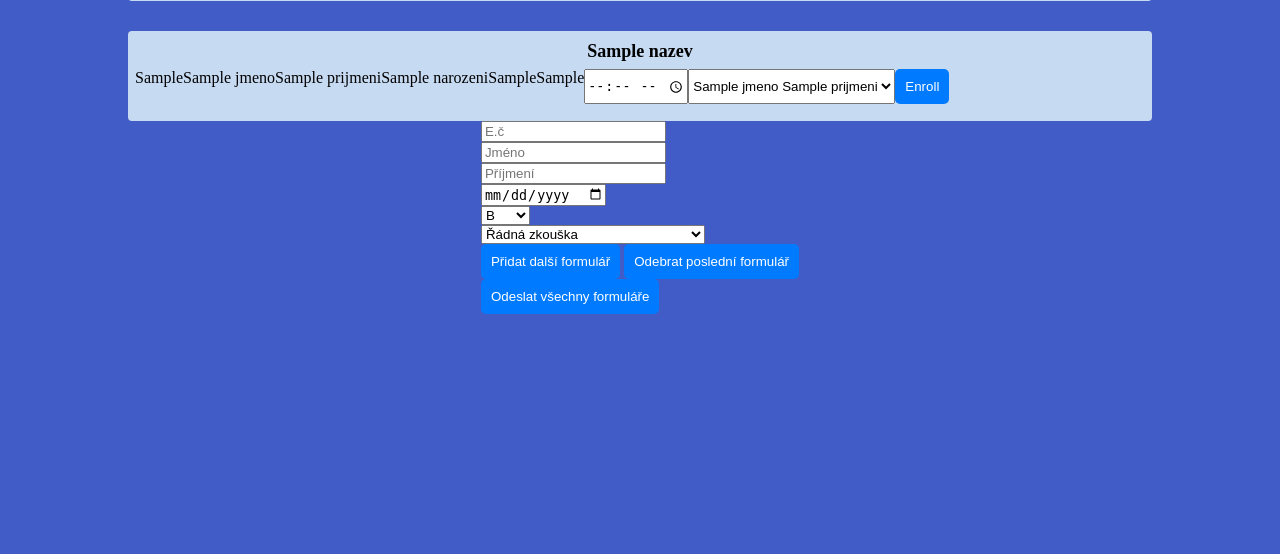
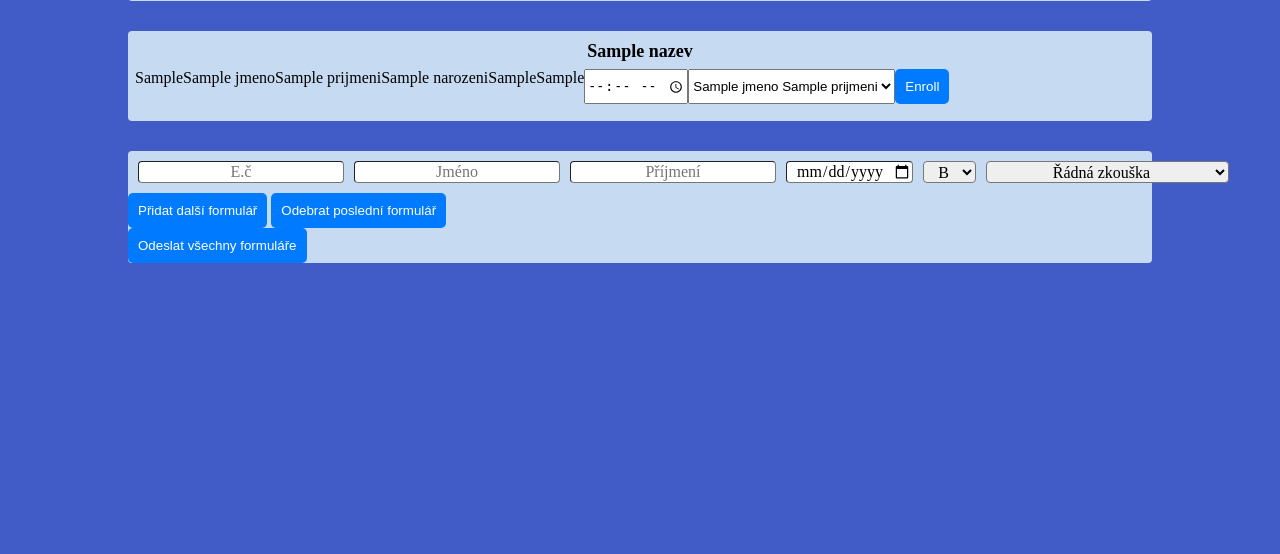
Before and after one commit to Yorrii/Rezervacni-system, a Python web app: template Code/templates/zapis_studenta_adminem.html in a window 1280 px wide. Shown: the part 168-722 px from the top of the page. Run offline with Jinja, Linux system fonts and the light colour scheme; the template is opened without the code that fills it: most values are stand-ins (such as "Sample title", 1, 10 or a date in 2020).

Commit message:
Styly, HTML
Úprava stylů, úprava html pro výpis termínů, html pro zápis studentů adminem

```diff
--- a/Code/static/styles.css
+++ b/Code/static/styles.css
@@ -281,6 +281,8 @@ button:hover {
     display: grid;
     grid-template-columns: repeat(7, 1fr);
     gap: 10px;
+    padding-top: 10px;
+    padding-bottom: 10px;
     align-items: center;
     margin-top: 30px;
     border-radius: 4px;
@@ -303,7 +305,8 @@ button:hover {
     grid-template-columns: repeat(7, 1fr);
     gap: 10px;
     align-items: center;
-    padding: 10px;
+    padding-top: 10px;
+    padding-bottom: 10px;
     margin-top: 30px;
     border-radius: 4px;
     background-color: #C6DAF2;
@@ -439,3 +442,49 @@ button:hover {
 .log-zprava:nth-child(4) {
     white-space: nowrap;
   }
+
+.form-container {
+    display: flex;
+    flex-direction: column;
+    width: 100%;
+    background-color: #C6DAF2;
+    font-family: 'Work Sans';
+    margin-top: 30px;
+    border-radius: 4px;
+}
+
+.form-line {
+    display: grid;
+    grid-template-columns: repeat(6, 1fr);
+    gap: 10px;
+    margin: 10px;
+    align-items: center;
+}
+
+.form-group {
+    display: flex;
+    justify-content: center;
+    align-items: center;
+}
+
+.form-group input,
+.form-group select {
+    font-size: 16px;
+    height: 22px;
+    border-width: 1px;
+    font-family: 'Work Sans';
+    border-radius: 4px;
+    text-align: center;
+    box-sizing: border-box;
+}
+
+.unordered-list {
+    list-style-type: none;
+    font-family: 'Work Sans';
+    font-size: 12px;
+}
+
+.unordered-list > * {
+    margin-top: 15px;
+
+}
--- a/Code/templates/zapis_studenta_adminem.html
+++ b/Code/templates/zapis_studenta_adminem.html
@@ -52,6 +52,7 @@
         <div class="form-container">
             <div id="form-list">
                 <form class="exam-form">
+                    <div class="form-line">
                         <div class="form-group">
                             <input type="text" name="evidence_number" id="evidence_number" placeholder="E.č" required>
                         </div>
@@ -77,12 +78,13 @@
                         <div class="form-group">
                             <select name="exam_type" id="exam_type">
                                 <option value="Řádná_zkouška" selected>Řádná zkouška</option>
-                            <option value="Opravná_zkouška-jízda+test">Opravná zkouška (jízda+test)</option>
+                                <option value="Opravná_zkouška-test+jízda">Opravná zkouška (jízda+test)</option>
                                 <option value="Opravná_zkouška-jízda">Opravná zkouška (jízda)</option>
                                 <option value="Opravná_zkouška-technika">Opravná zkouška (technika)</option>
                                 <option value="Opravná_zkouška-technika+jízda">Opravná zkouška (technika+jízda)</option>
                                 <option value="Profesní_způsobilost-test">Profesní způsobilost</option>
                             </select>
+                        </div>
                     </div>
                 </form>
             </div>
@@ -102,6 +104,7 @@
     form.className = 'exam-form';
 
     form.innerHTML = `
+        <div class="form-line">
             <div class="form-group">
                 <input type="text" name="evidence_number" id="evidence_number" placeholder="E.č" required>
             </div>
@@ -127,12 +130,13 @@
             <div class="form-group">
                 <select name="exam_type" id="exam_type">
                     <option value="Řádná_zkouška" selected>Řádná zkouška</option>
-                <option value="Opravná_zkouška-jízda+test">Opravná zkouška (jízda+test)</option>
+                    <option value="Opravná_zkouška-test+jízda">Opravná zkouška (jízda+test)</option>
                     <option value="Opravná_zkouška-jízda">Opravná zkouška (jízda)</option>
                     <option value="Opravná_zkouška-technika">Opravná zkouška (technika)</option>
                     <option value="Opravná_zkouška-technika+jízda">Opravná zkouška (technika+jízda)</option>
                     <option value="Profesní_způsobilost-test">Profesní způsobilost</option>
                 </select>
+            </div>
         </div>
     `;
 
```
Also changed, not shown: Code/templates/term_admin.html (+8 -7 lines). Lines whose indentation alone changed are shown as unchanged.
